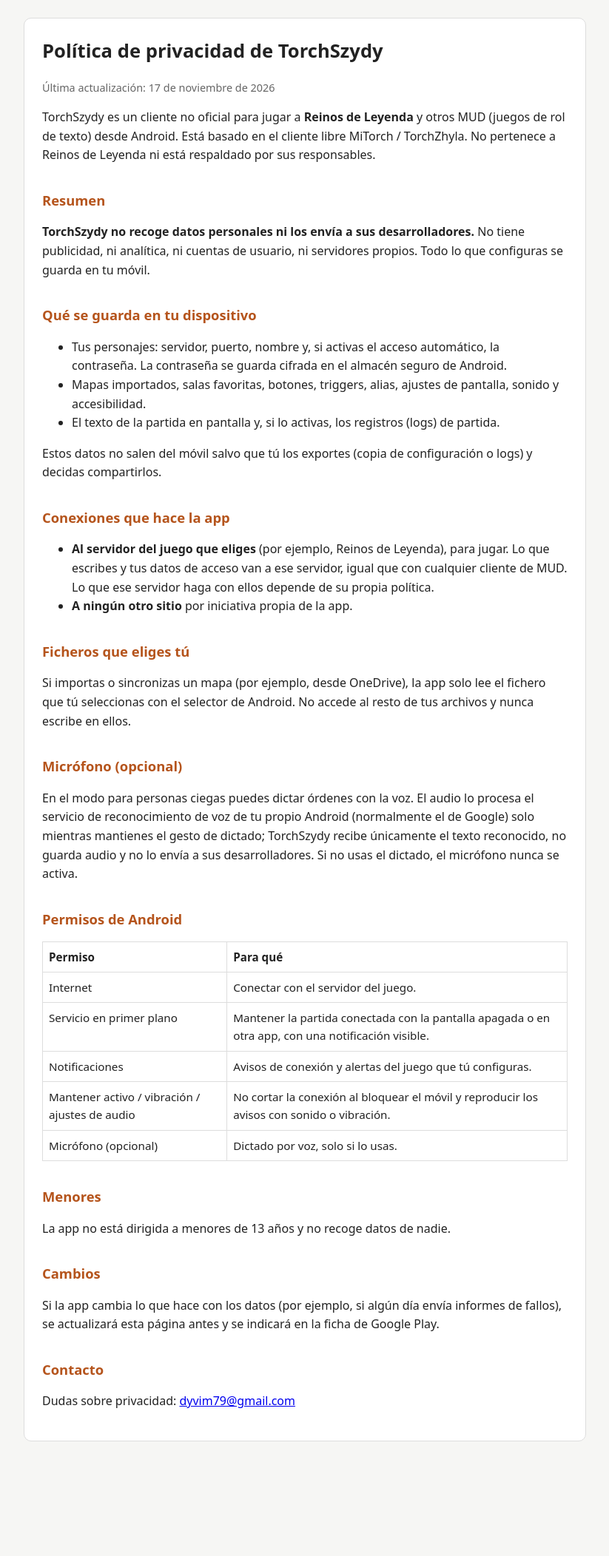
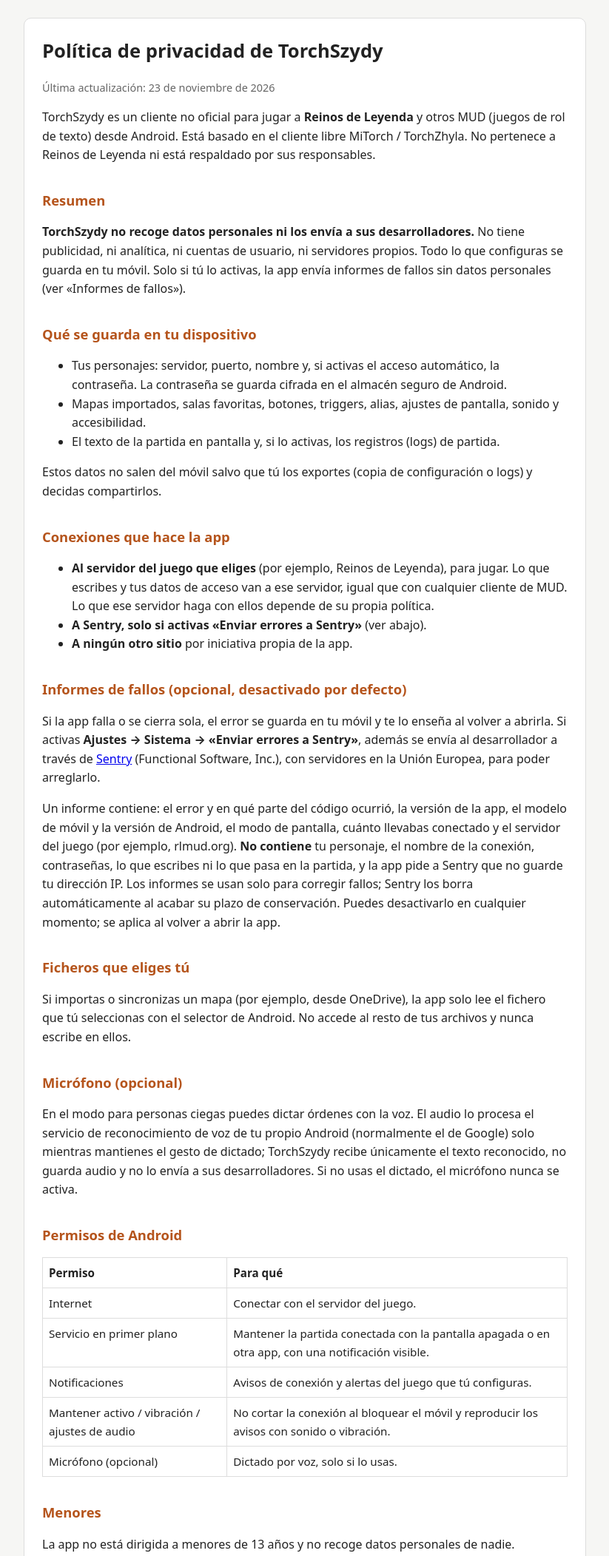
Before and after one commit to DyViM79/torchszydy-web, a plain HTML site: page index.html in a window 1280 px wide. Shown: the top 2104 px of the page at 74% size, without its empty margins (228-1051 px from the left). Before the commit the page ends 1997 px from the top, so only its background shows below. Drawn offline with Linux system fonts and the light colour scheme.

Commit message:
Add files via upload

```diff
--- a/index.html
+++ b/index.html
@@ -20,12 +20,12 @@
 <body>
 <main><div class="card">
 <h1>Política de privacidad de TorchSzydy</h1>
-<p class="muted">Última actualización: 17 de noviembre de 2026</p>
+<p class="muted">Última actualización: 23 de noviembre de 2026</p>
 
 <p>TorchSzydy es un cliente no oficial para jugar a <strong>Reinos de Leyenda</strong> y otros MUD (juegos de rol de texto) desde Android. Está basado en el cliente libre MiTorch / TorchZhyla. No pertenece a Reinos de Leyenda ni está respaldado por sus responsables.</p>
 
 <h2>Resumen</h2>
-<p><strong>TorchSzydy no recoge datos personales ni los envía a sus desarrolladores.</strong> No tiene publicidad, ni analítica, ni cuentas de usuario, ni servidores propios. Todo lo que configuras se guarda en tu móvil.</p>
+<p><strong>TorchSzydy no recoge datos personales ni los envía a sus desarrolladores.</strong> No tiene publicidad, ni analítica, ni cuentas de usuario, ni servidores propios. Todo lo que configuras se guarda en tu móvil. Solo si tú lo activas, la app envía informes de fallos sin datos personales (ver «Informes de fallos»).</p>
 
 <h2>Qué se guarda en tu dispositivo</h2>
 <ul>
@@ -38,8 +38,13 @@
 <h2>Conexiones que hace la app</h2>
 <ul>
   <li><strong>Al servidor del juego que eliges</strong> (por ejemplo, Reinos de Leyenda), para jugar. Lo que escribes y tus datos de acceso van a ese servidor, igual que con cualquier cliente de MUD. Lo que ese servidor haga con ellos depende de su propia política.</li>
+  <li><strong>A Sentry, solo si activas «Enviar errores a Sentry»</strong> (ver abajo).</li>
   <li><strong>A ningún otro sitio</strong> por iniciativa propia de la app.</li>
 </ul>
+
+<h2>Informes de fallos (opcional, desactivado por defecto)</h2>
+<p>Si la app falla o se cierra sola, el error se guarda en tu móvil y te lo enseña al volver a abrirla. Si activas <strong>Ajustes → Sistema → «Enviar errores a Sentry»</strong>, además se envía al desarrollador a través de <a href="https://sentry.io/privacy/">Sentry</a> (Functional Software, Inc.), con servidores en la Unión Europea, para poder arreglarlo.</p>
+<p>Un informe contiene: el error y en qué parte del código ocurrió, la versión de la app, el modelo de móvil y la versión de Android, el modo de pantalla, cuánto llevabas conectado y el servidor del juego (por ejemplo, rlmud.org). <strong>No contiene</strong> tu personaje, el nombre de la conexión, contraseñas, lo que escribes ni lo que pasa en la partida, y la app pide a Sentry que no guarde tu dirección IP. Los informes se usan solo para corregir fallos; Sentry los borra automáticamente al acabar su plazo de conservación. Puedes desactivarlo en cualquier momento; se aplica al volver a abrir la app.</p>
 
 <h2>Ficheros que eliges tú</h2>
 <p>Si importas o sincronizas un mapa (por ejemplo, desde OneDrive), la app solo lee el fichero que tú seleccionas con el selector de Android. No accede al resto de tus archivos y nunca escribe en ellos.</p>
@@ -58,10 +63,10 @@
 </table>
 
 <h2>Menores</h2>
-<p>La app no está dirigida a menores de 13 años y no recoge datos de nadie.</p>
+<p>La app no está dirigida a menores de 13 años y no recoge datos personales de nadie.</p>
 
 <h2>Cambios</h2>
-<p>Si la app cambia lo que hace con los datos (por ejemplo, si algún día envía informes de fallos), se actualizará esta página antes y se indicará en la ficha de Google Play.</p>
+<p>Si la app cambia lo que hace con los datos, se actualizará esta página antes y se indicará en la ficha de Google Play.</p>
 
 <h2>Contacto</h2>
 <p>Dudas sobre privacidad: <a href="mailto:dyvim79@gmail.com">dyvim79@gmail.com</a></p>
```
